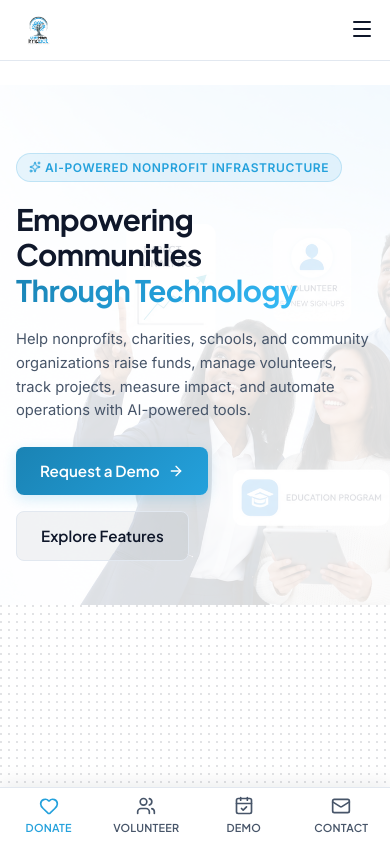
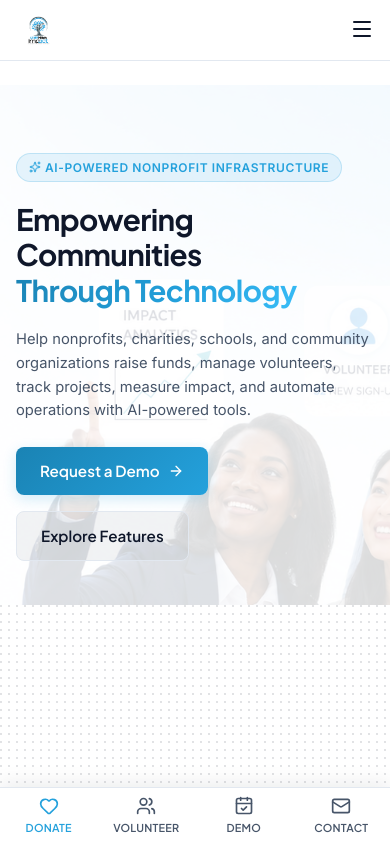
Before and after one commit to senura-d/myhitch-impact, a Next.js app: page / in a window 390 px wide. Shown: the top 844 px of the page. Built offline with nearby package versions, Linux system fonts and the light colour scheme.

Commit message:
Hide baked-in UI graphics from mobile hero background to ensure clean full screen look

```diff
--- a/app/globals.css
+++ b/app/globals.css
@@ -123,10 +123,12 @@ html {
   .hero-section {
     min-height: calc(100vh - 60px);
     min-height: calc(100dvh - 60px);
+    overflow: hidden;
   }
   .parallax-hero-bg {
     background-size: cover;
-    background-position: center;
+    background-position: top center;
+    bottom: -40%; /* Push the bottom UI graphic outside the container */
   }
   .hero-section::before {
     content: '';
```
